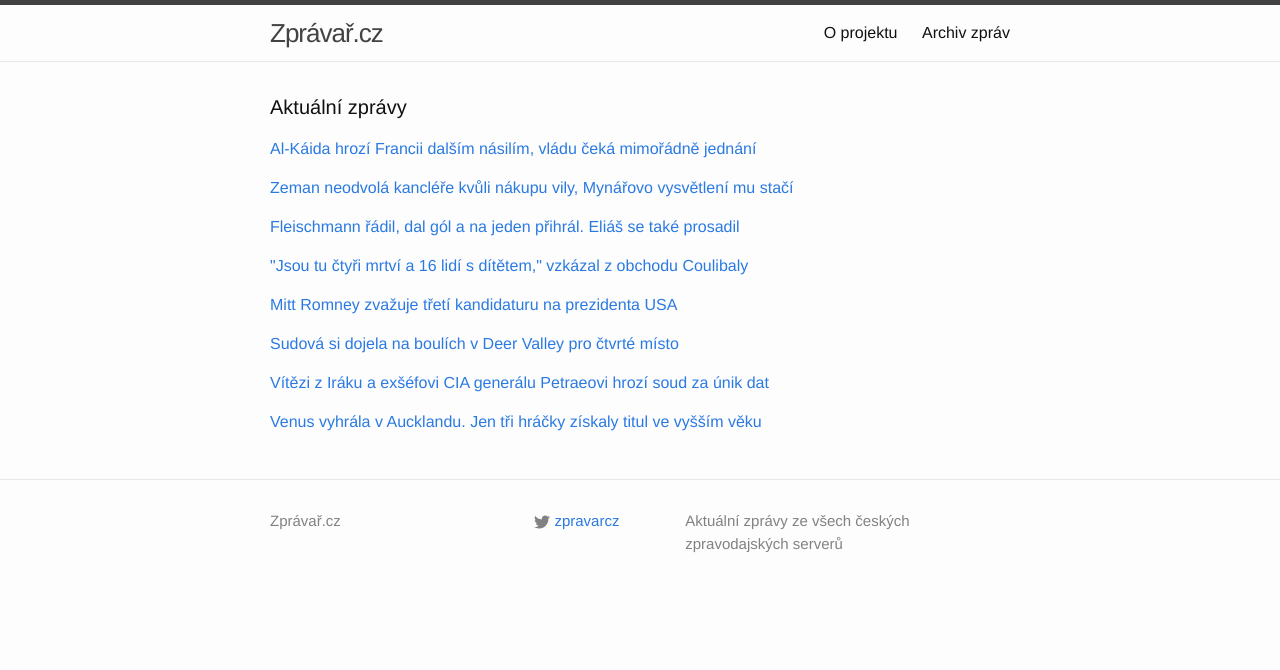
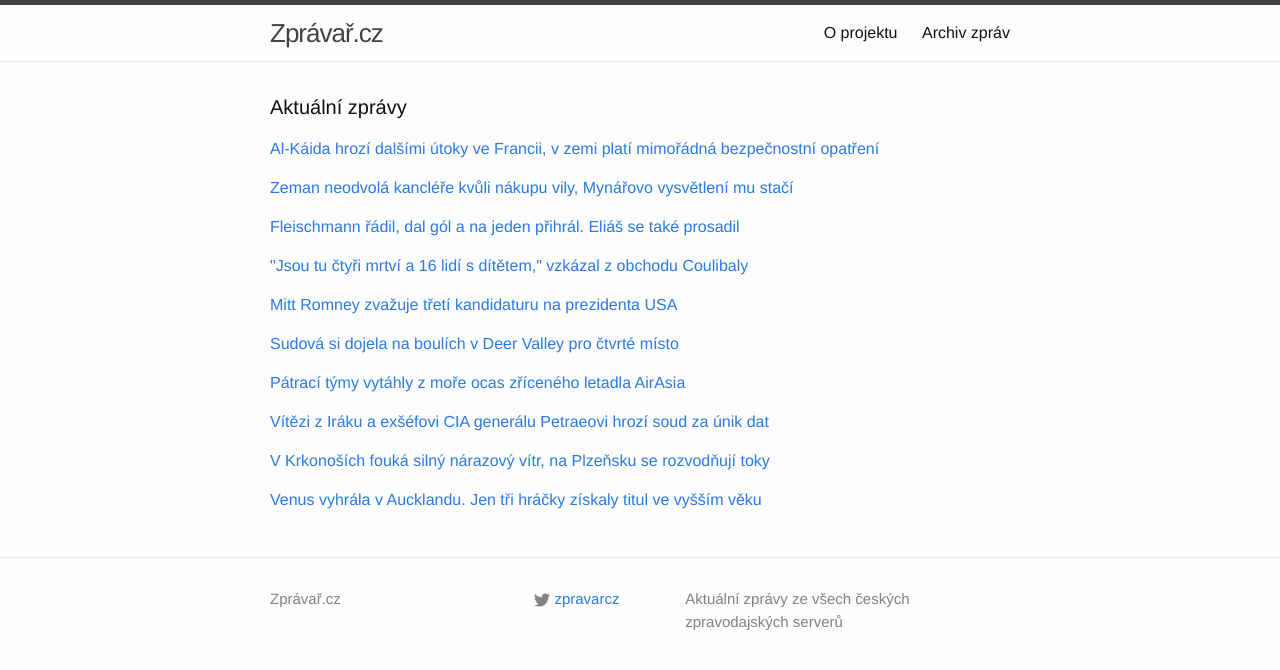
Before and after one commit to adliska/zpravar, a Jekyll site: the page built from index.html, in a window 1280 px wide. Shown: the top 670 px of the page. Built offline with Jekyll 4.4.1, drawn with Linux system fonts in a browser that asks for light colours.

Commit message:
zpravar news update

```diff
--- a/index.html
+++ b/index.html
@@ -5,9 +5,10 @@ layout: default
 <div class="home">
     <h1 class="page-heading">Aktuální zprávy</h1>
 
-<p><a href="javascript:;" onclick="toggle_visibility('zpravy0')">Al-Káida hrozí Francii dalším násilím, vládu čeká mimořádně jednání</a></p>
+<p><a href="javascript:;" onclick="toggle_visibility('zpravy0')">Al-Káida hrozí dalšími útoky ve Francii, v zemi platí mimořádná bezpečnostní opatření</a></p>
 <div id="zpravy0" style="display:none">
 <ul>
+<li><a href=http://www.rozhlas.cz/_zprava/alkaida-hrozi-dalsimi-utoky-ve-francii-v-zemi-plati-mimoradna-bezpecnostni-opatreni--1441928>Al-Káida hrozí dalšími útoky ve Francii, v zemi platí mimořádná bezpečnostní opatření - www.rozhlas.cz</a></li>
 <li><a href=http://zpravy.e15.cz/zahranicni/udalosti/al-kaida-hrozi-francii-dalsim-nasilim-vladu-ceka-mimoradne-jednani-1151994>Al-Káida hrozí Francii dalším násilím, vládu čeká mimořádně jednání - zpravy.e15.cz</a></li>
 <li><a href=http://zpravy.idnes.cz/jemenska-al-kaida-francie-utoky-dm5-/zahranicni.aspx?c=A150110_082724_zahranicni_jj>Al-Káida varovala Francii před dalšími útoky. Ve vazbě je pět lidí - zpravy.idnes.cz</a></li>
 <li><a href=http://zahranicni.ihned.cz/evropa-slovensko/c1-63357360-pariz-si-jeste-neoddechla-policie-hleda-dalsi-podezrele>Paříž si ještě neoddechla. Policie hledá další podezřelé - zahranicni.ihned.cz</a></li>
@@ -65,15 +66,29 @@ layout: default
 <li><a href=http://sport.idnes.cz/nikola-sudova-na-svetovem-poharu-v-akrobatickem-lyzovani-pmb-/lyzovani.aspx?c=A150110_080538_lyzovani_ot>Dva body za medailovými pozicemi. Sudová skončila v Deer Valley čtvrtá - sport.idnes.cz</a></li>
 <li><a href=http://sport.aktualne.cz/boularka-sudova-byla-v-sp-v-deer-valley-ctvrta/r~625da826989811e4ab15002590604f2e/>Boulařka Sudová byla v SP v Deer Valley čtvrtá - sport.aktualne.cz</a></li>
 </ul>
-</div><p><a href="javascript:;" onclick="toggle_visibility('zpravy6')">Vítězi z Iráku a exšéfovi CIA generálu Petraeovi hrozí soud za únik dat</a></p>
+</div><p><a href="javascript:;" onclick="toggle_visibility('zpravy6')">Pátrací týmy vytáhly z moře ocas zříceného letadla AirAsia</a></p>
 <div id="zpravy6" style="display:none">
+<ul>
+<li><a href=http://zahranicni.ihned.cz/asie-a-pacifik-cina/c1-63358370-patraci-tymy-vytahly-z-more-ocas-zriceneho-letadla-airasia>Pátrací týmy vytáhly z moře ocas zříceného letadla AirAsia - zahranicni.ihned.cz</a></li>
+<li><a href=http://www.novinky.cz/zahranicni/svet/358387-patraci-vylovili-z-javskeho-more-ocasni-cast-zriceneho-letadla.html>Pátrači vylovili z Jávského moře ocasní část zříceného letadla - www.novinky.cz</a></li>
+<li><a href=http://zpravy.idnes.cz/patraci-tymy-vyzdvihly-z-javskeho-more-ocasni-cast-zriceneho-let-p9d-/zahranicni.aspx?c=A150110_085930_zahranicni_jj>Pátrací týmy vyzdvihly z Jávského moře ocas zříceného letounu - zpravy.idnes.cz</a></li>
+</ul>
+</div><p><a href="javascript:;" onclick="toggle_visibility('zpravy7')">Vítězi z Iráku a exšéfovi CIA generálu Petraeovi hrozí soud za únik dat</a></p>
+<div id="zpravy7" style="display:none">
 <ul>
 <li><a href=http://zpravy.idnes.cz/navrh-na-stihani-general-petraeus-dl5-/zahranicni.aspx?c=A150110_083510_zahranicni_jw>Vítězi z Iráku a exšéfovi CIA generálu Petraeovi hrozí soud za únik dat - zpravy.idnes.cz</a></li>
 <li><a href=http://www.novinky.cz/zahranicni/amerika/358386-exsefa-cia-petraeuse-maji-stihat-za-poskytnuti-tajnych-informaci-milence.html>Exšéfa CIA Petraeuse mají stíhat za poskytnutí tajných informací milence - www.novinky.cz</a></li>
 <li><a href=http://www.ceskenoviny.cz/zpravy/zpravy/fbi-doporucila-trestni-stihani-exsefa-cia-petraeuse/1167167>FBI doporučila trestní stíhání exšéfa CIA Petraeuse - www.ceskenoviny.cz</a></li>
 </ul>
-</div><p><a href="javascript:;" onclick="toggle_visibility('zpravy7')">Venus vyhrála v Aucklandu. Jen tři hráčky získaly titul ve vyšším věku</a></p>
-<div id="zpravy7" style="display:none">
+</div><p><a href="javascript:;" onclick="toggle_visibility('zpravy8')">V Krkonoších fouká silný nárazový vítr, na Plzeňsku se rozvodňují toky</a></p>
+<div id="zpravy8" style="display:none">
+<ul>
+<li><a href=http://www.rozhlas.cz/_zprava/v-krkonosich-fouka-silny-narazovy-vitr-na-plzensku-se-rozvodnuji-toky--1441920>V Krkonoších fouká silný nárazový vítr, na Plzeňsku se rozvodňují toky - www.rozhlas.cz</a></li>
+<li><a href=http://www.denik.cz/z_domova/silny-narazovy-vitr-komplikuje-dopravu-na-silnicich-20150110.html>Silný nárazový vítr komplikuje dopravu na silnicích - www.denik.cz</a></li>
+<li><a href=http://zpravy.aktualne.cz/domaci/otepleni-a-vydatny-dest-v-cesku-hrozi-o-vikendu-zaplavy/r~d56ad626989e11e498be002590604f2e/>Oteplení a vydatný déšť. V Česku hrozí o víkendu záplavy - zpravy.aktualne.cz</a></li>
+</ul>
+</div><p><a href="javascript:;" onclick="toggle_visibility('zpravy9')">Venus vyhrála v Aucklandu. Jen tři hráčky získaly titul ve vyšším věku</a></p>
+<div id="zpravy9" style="display:none">
 <ul>
 <li><a href=http://sport.idnes.cz/vysledky-tenisovych-turnaju-djt-/tenis.aspx?c=A150110_091720_tenis_ot>Venus vyhrála v Aucklandu. Jen tři hráčky získaly titul ve vyšším věku - sport.idnes.cz</a></li>
 <li><a href=http://www.denik.cz/tenis/ohromila-formou-prvni-vitezkou-sezony-je-veteranka-venus-williamsova-20150110.html>Ohromila formou. První vítězkou sezony je veteránka Venus Williamsová - www.denik.cz</a></li>
```
